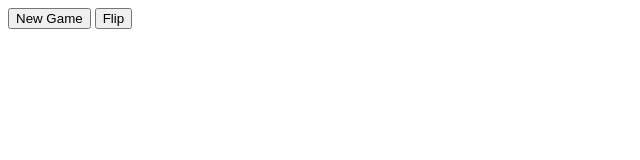
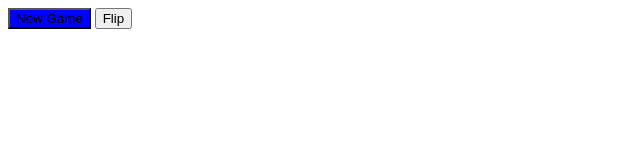
Before and after one commit to benjamin-johnson1010/warGame, a plain HTML site: page public/index.html in a window 1280 px wide. Shown: the whole page, without its empty margins (0-640 px from the left). Drawn offline with Linux system fonts and the light colour scheme.

Commit message:
color change

```diff
--- a/public/styles/main.css
+++ b/public/styles/main.css
@@ -1,3 +1,6 @@
 #cardTwo{
   color: red;
 }
+#newGame{
+  background-color: blue;
+}
```
